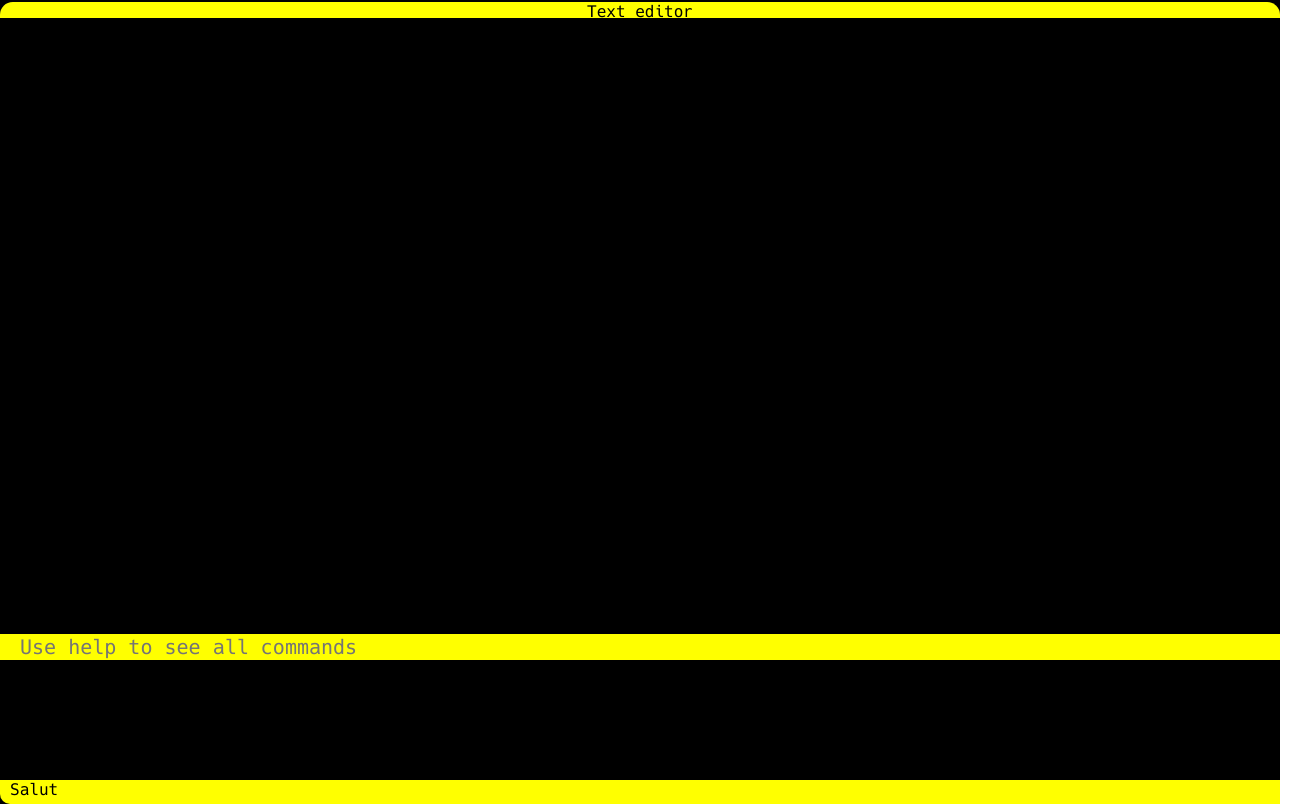
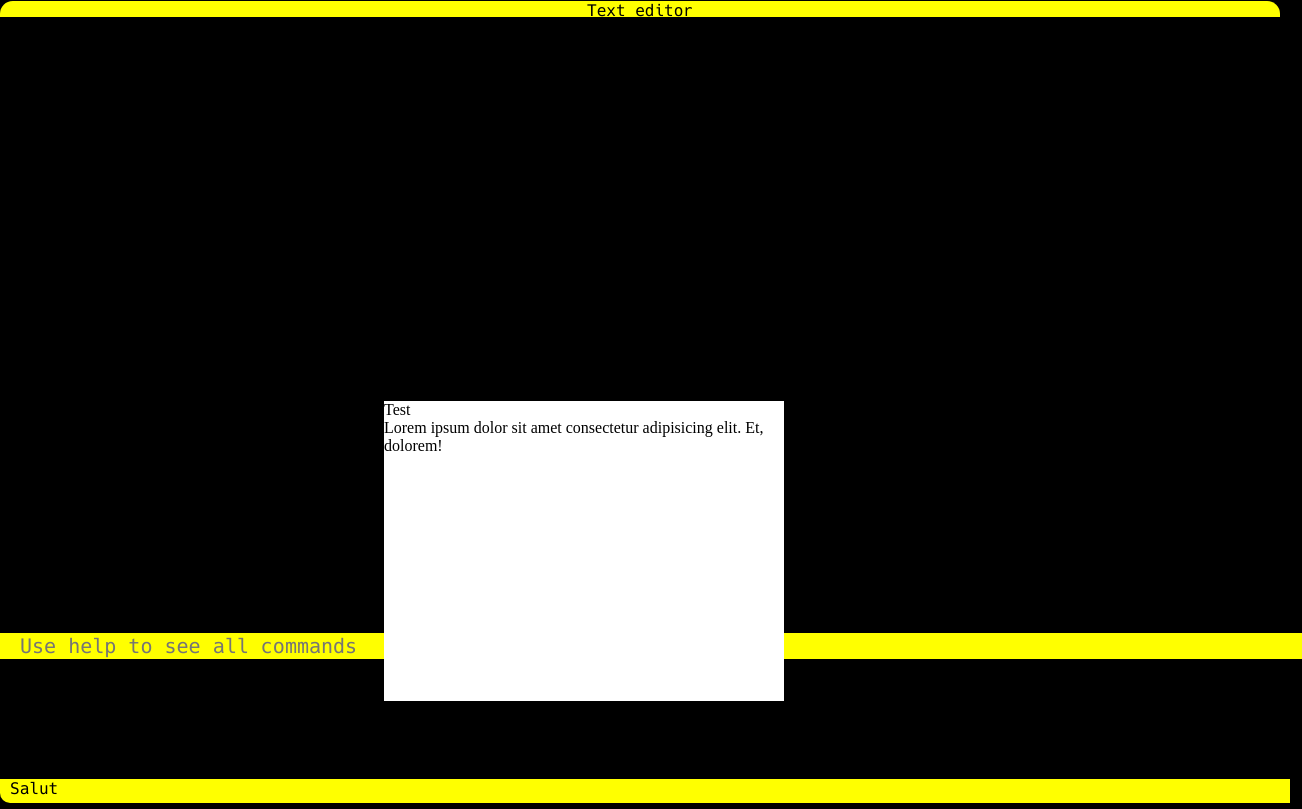
Before and after one commit to catalinfl/text-editor, a React (Vite) app: page / in a window 1280 px wide. Shown: the whole page, 1302 px wide, since content can reach past the window. Built offline with nearby package versions, Linux system fonts and the light colour scheme.

Commit message:
help added

```diff
--- a/src/App.sass
+++ b/src/App.sass
@@ -9,7 +9,11 @@ body
     box-sizing: border-box
     margin: 0
     padding: 0
+    background: black
 
     .editor
         margin: 0
         padding: 0
+        position: relative
+        height: 101vh
+        margin-top: -1px
--- a/src/App.tsx
+++ b/src/App.tsx
@@ -6,6 +6,7 @@ import "./components/Terminal/Terminal.sass"
 import { useRef, useState } from 'react'
 import Principal from './components/Principal/Principal'
 import Header from './components/Header/Header'
+import Help from './components/Help/Help'
 
 
 
@@ -29,6 +30,7 @@ function App() {
     const [headerBackgroundColor, setHeaderBackgroundColor] = useState<string>("")
     const [headerColor, setHeaderColor] = useState<string>("");
     const [background, setBackground] = useState<string>("");
+    const [isHelpShow, setIsHelpShow] = useState<boolean>(false)
 
     const onKeyPressed = (event: any) => {
       if (event.key === "Enter") {
@@ -60,6 +62,10 @@ function App() {
     function initializeTerminalCommand (command: string): void {
       let commandSplit = command.split(" ")
       let commandP: string = commandSplit[0].toLowerCase();
+      if (commandP === "help") {
+        setIsHelpShow(true)
+        return
+      }
       if (command.split(" ").length !== 2) {
       console.log(command.split(" ").length)
       return setMessages(`${commandP} is not a command`)
@@ -145,14 +151,20 @@ function App() {
       if (terminalCommand !== null) {
         initializeTerminalCommand(terminalCommand as string)
     }
-    }, [terminalCommand])
+  }, [terminalCommand])
+
+  useEffect(() => {
+    if (terminalCommand !== null) {
+      initializeTerminalCommand(terminalCommand as string)
+  }
+}, [terminalCommand])
 
 
   return (
-  <body style={{ backgroundColor: `${background}` ? `${background}` : `black`}}>
   <div className="editor">
     <Header color={headerColor} backgroundColor={headerBackgroundColor}/>
     <Principal backgroundColor={codeBackgroundColor} color={codeColor} fontSize={codeFontSize}/>
+    <Help isShow={isHelpShow}/>
     <div className="terminal">
       <input spellCheck="false" placeholder='Use help to see all commands' style={{
             fontSize: `${fontSize}` ? `${fontSize}px` : `30px`,
@@ -163,7 +175,6 @@ function App() {
     </div>
       <Footer color={footerColor as string} backgroundColor={footerBackgroundColor}/>
   </div>
-  </body>
   )
 }
 
--- /dev/null
+++ b/src/components/Help/Help.sass
@@ -0,0 +1,7 @@
+.help
+    position: absolute
+    width: 400px
+    height: 300px
+    top: 50vh
+    left: 30vw
+    cursor: default
--- /dev/null
+++ b/src/components/Help/Help.tsx
@@ -0,0 +1,80 @@
+import React, { useEffect } from 'react'
+import "./Help.sass"
+import { useRef } from 'react'
+
+type HelpProps = {
+    color?: string
+    backgroundColor?: string
+    isShow?: boolean
+}
+
+
+
+const Help = ({color, backgroundColor, isShow}: HelpProps) => {
+
+    const helpBarHook = useRef<HTMLDivElement>(null);
+    const drag = useRef<HTMLDivElement>(null);
+
+    window.onload = () => {
+    const dragElement = (element: HTMLDivElement) => {
+        let pos1 = 0,
+          pos2 = 0,
+          pos3 = 0,
+          pos4 = 0;
+    //MouseUp occurs when the user releases the mouse button
+        const dragMouseUp = () => {
+          document.onmouseup = null;
+    //onmousemove attribute fires when the pointer is moving while it is over an element.
+          document.onmousemove = null;
+
+        };
+
+        const dragMouseMove = (event: MouseEvent) => {
+
+          event.preventDefault();
+    //clientX property returns the horizontal coordinate of the mouse pointer
+          pos1 = pos3 - event.clientX;
+    //clientY property returns the vertical coordinate of the mouse pointer
+          pos2 = pos4 - event.clientY;
+          pos3 = event.clientX;
+          pos4 = event.clientY;
+    //offsetTop property returns the top position relative to the parent
+          element.style.top = `${element.offsetTop - pos2}px`;
+          element.style.left = `${element.offsetLeft - pos1}px`;
+        };
+
+        const dragMouseDown = (event: MouseEvent) => {
+          event.preventDefault();
+
+          pos3 = event.clientX;
+          pos4 = event.clientY;
+
+
+          document.onmouseup = dragMouseUp;
+          document.onmousemove = dragMouseMove;
+        };
+
+        element.onmousedown = dragMouseDown;
+      };
+
+    dragElement(helpBarHook.current!)
+    }
+    console.log(isShow)
+
+return (
+<>
+    <div className="help" ref={helpBarHook} draggable style={{
+        backgroundColor: "white",
+    }}>
+        <div className="helpHeader">
+            Test
+        </div>
+        <div className="helpBody">
+            Lorem ipsum dolor sit amet consectetur adipisicing elit. Et, dolorem!
+        </div>
+    </div>
+</>
+    )
+}
+
+export default Help
--- a/src/components/TerminalInputs/TerminalInputs.tsx
+++ b/src/components/TerminalInputs/TerminalInputs.tsx
@@ -20,9 +20,6 @@ const TerminalInputs = ({messages, color, backgroundColor, fontSize, fontFamily}
   const welcomeMessage = () => {
     test = setInterval(() => {setTimeSpent(false) }, 5000)
   }
-
-
-
 
   const welcomeRef = useRef<HTMLParagraphElement>(null);
 
```
Also changed, not shown: 2 other files (tests, documents, lock files or other folders).
